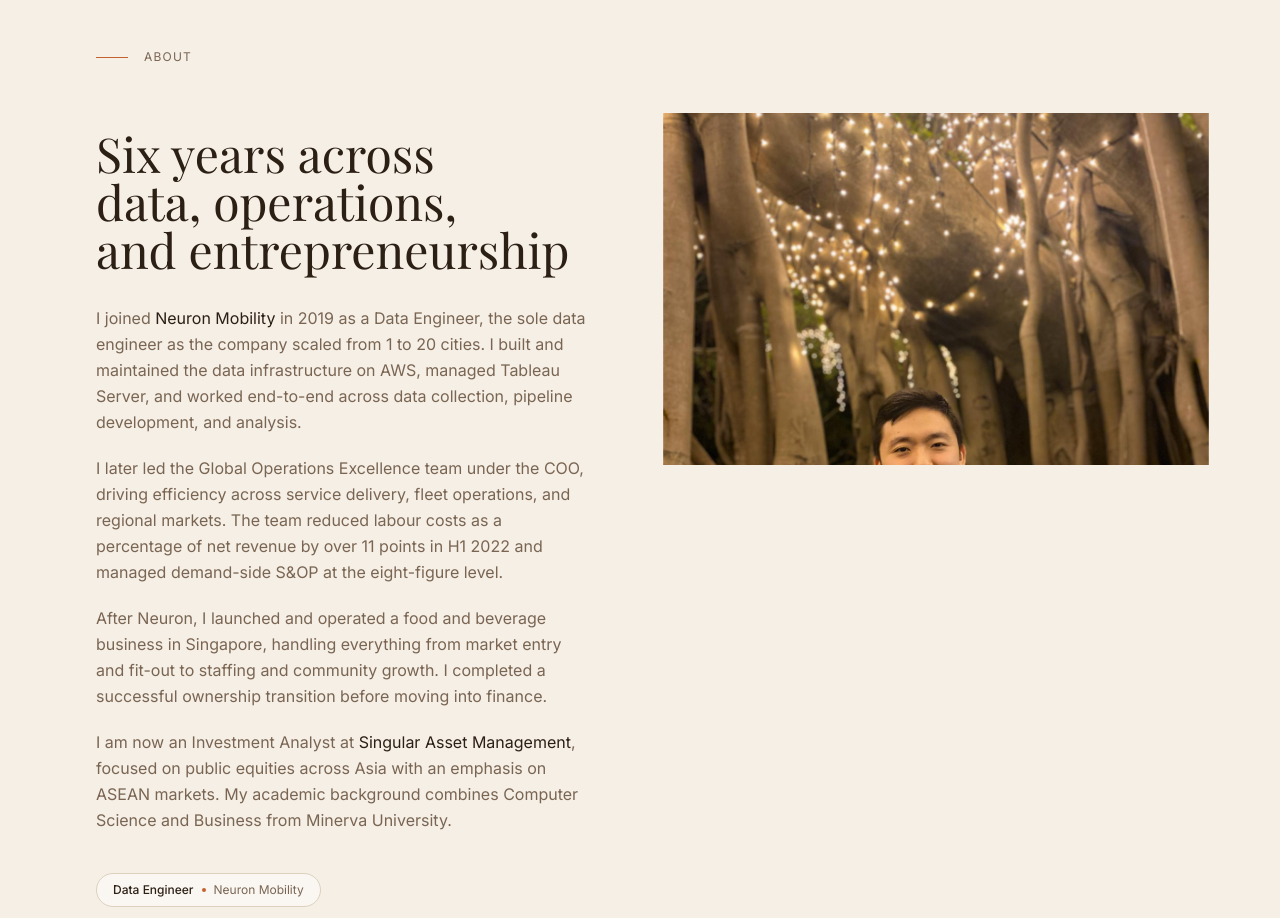
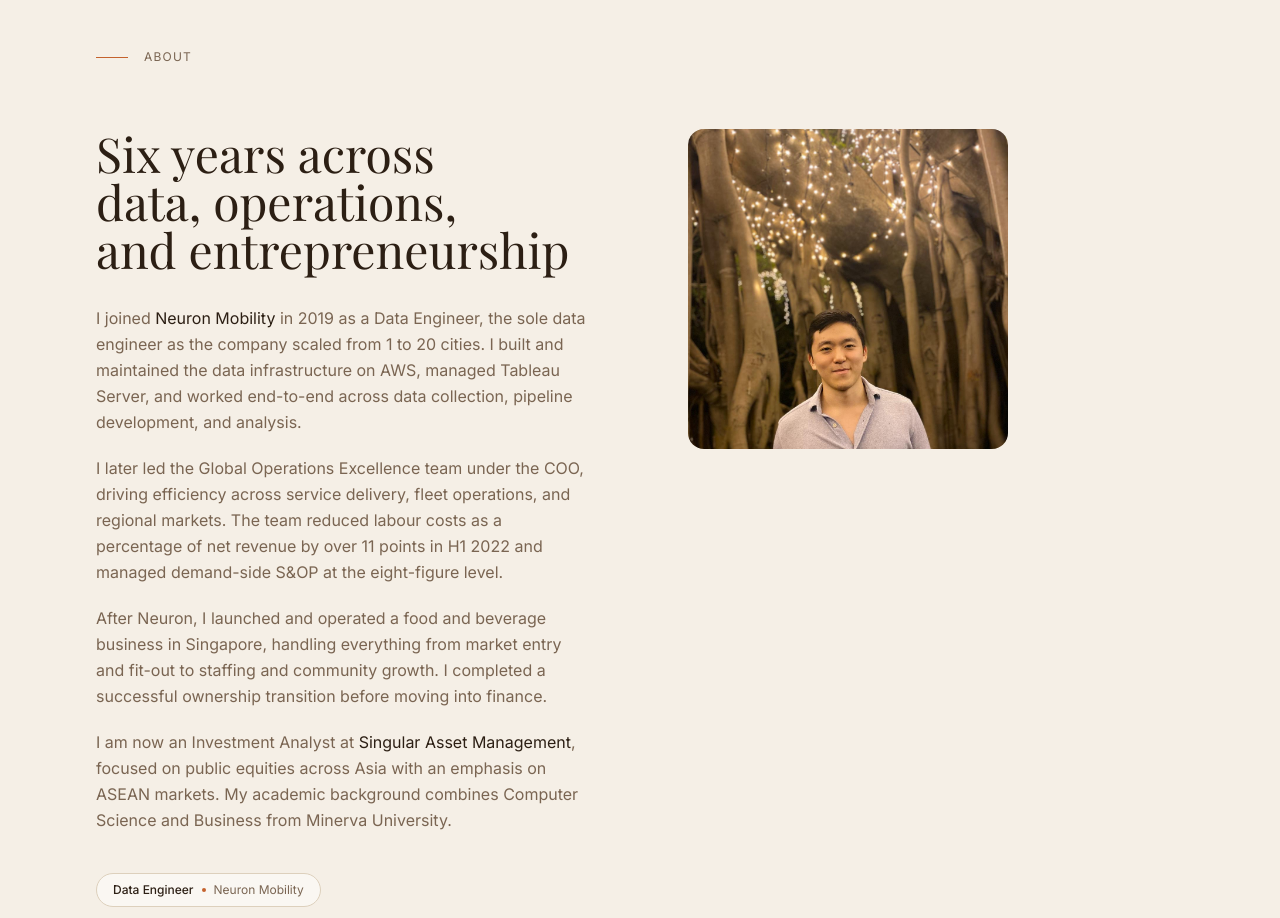
Before and after one commit to HerTeoh/personal-website, a Next.js app: page / in a window 1280 px wide. Shown: the part 880-1798 px from the top of the page. Built offline with nearby package versions, Linux system fonts and the light colour scheme.

Commit message:
fix: add relative position to image container for Next.js fill
Co-authored-by: Her <35910990+HerTeoh@users.noreply.github.com>

```diff
--- a/components/about.tsx
+++ b/components/about.tsx
@@ -82,7 +82,7 @@ export default function About() {
 
         {/* Right — image */}
         <div className="relative">
-          <div className="aspect-square w-full max-w-xs mx-auto lg:mx-0 rounded-2xl overflow-hidden bg-muted">
+          <div className="relative aspect-square w-full max-w-xs mx-auto lg:mx-0 rounded-2xl overflow-hidden bg-muted">
             <Image
               src="/her-portrait.jpg"
               alt="Her Teoh"
```
